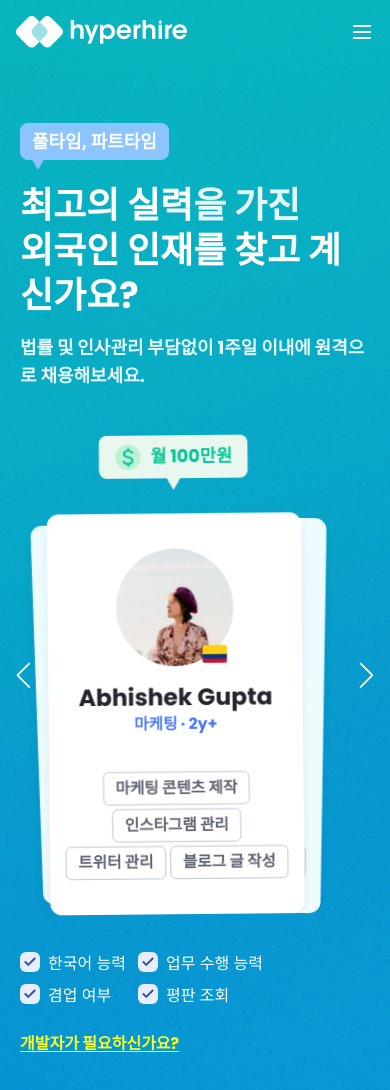
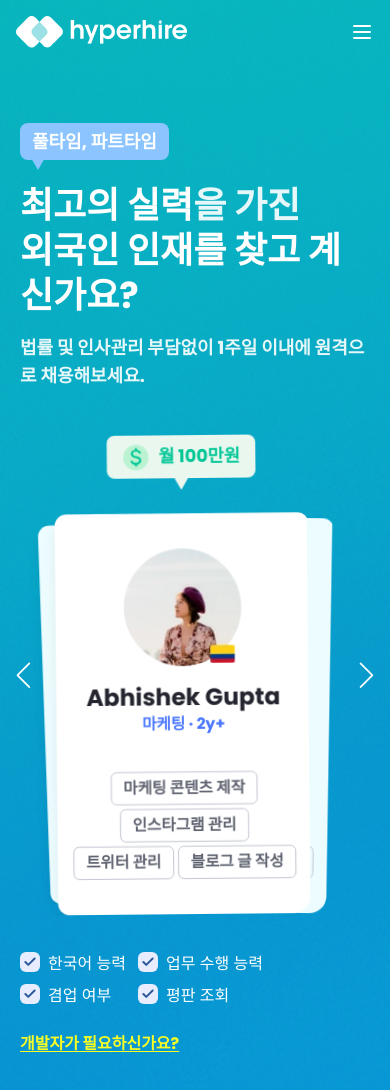
Before and after one commit to ammartanwar/hyperhire, a Next.js app: page / in a window 390 px wide. Shown: the top 1090 px of the page. Built offline with nearby package versions, Linux system fonts and the light colour scheme.

Commit message:
left position

```diff
--- a/src/components/HeroSection/SwiperSection.tsx
+++ b/src/components/HeroSection/SwiperSection.tsx
@@ -27,7 +27,7 @@
         {SwiperData.map((item, index) => (
           <SwiperSlide key={item.id}>
             <div className={activeIndex === index ? '' : 'mt-20'}>
-              <div className="flex flex-col items-center relative md:left-0 left-6">
+              <div className="flex flex-col items-center relative md:left-0 left-8">
                 {activeIndex === index && (
                   <div className="text-[#00C696] font-bold text-lg bg-[#E9F7EF] flex items-center m-auto px-4 rounded-lg py-2">
                     <SvgIconOne />
```
